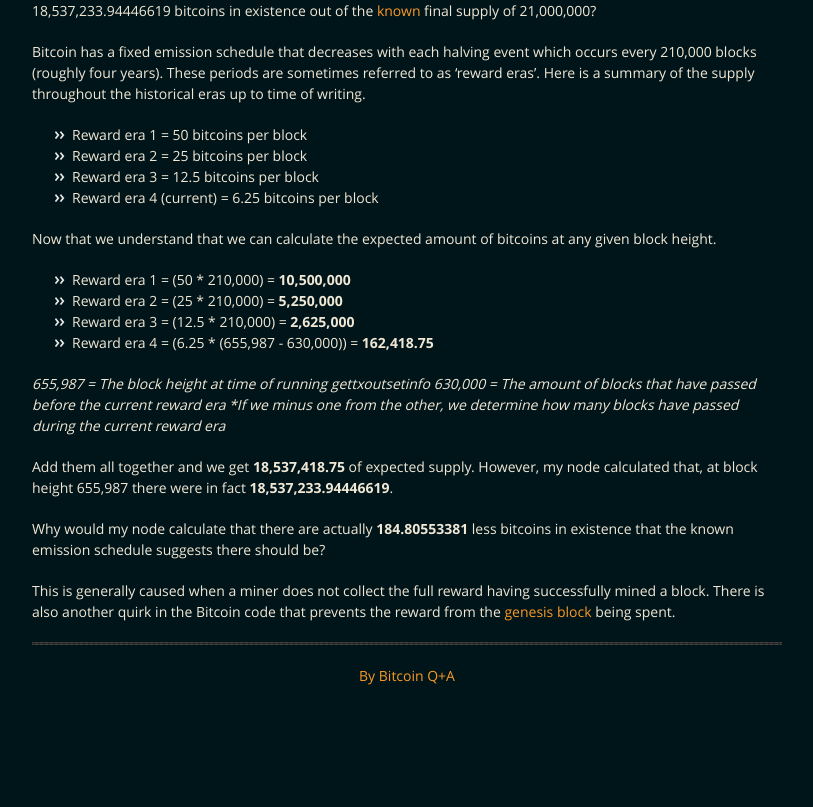
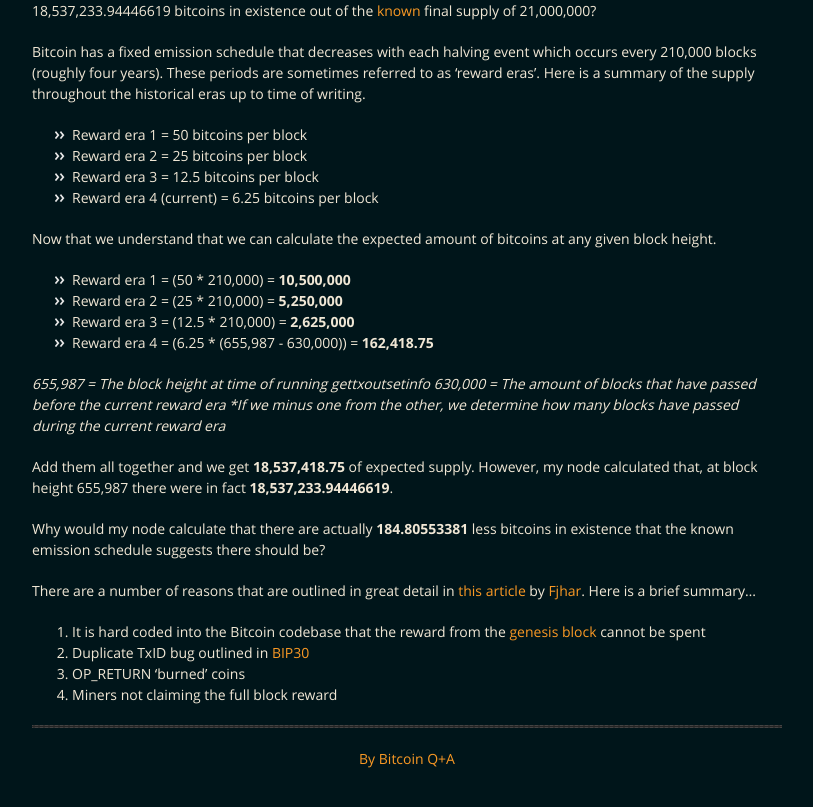
Before and after one commit to BitcoinQnA/verify-supply, a Jekyll site: the page built from index.md, in a window 1280 px wide and 900 px high, scrolled down 1945 px. Shown: the top 807 px of the window, without its empty margins (233-1046 px from the left). Built offline with Jekyll 4.4.1, drawn with Linux system fonts in a browser that asks for light colours.

Commit message:
Update index.md

```diff
--- a/index.md
+++ b/index.md
@@ -94,7 +94,13 @@ Add them all together and we get **18,537,418.75** of expected supply. However,
 
 Why would my node calculate that there are actually **184.80553381** less bitcoins in existence that the known emission schedule suggests there should be?
 
-This is generally caused when a miner does not collect the full reward having successfully mined a block. There is also another quirk in the Bitcoin code that prevents the reward from the [genesis block](https://en.bitcoin.it/wiki/Genesis_block) being spent.
+There are a number of reasons that are outlined in great detail in [this article](https://fjahr.com/posts/where-are-the-coins/) by [Fjhar](https://twitter.com/fjahr). Here is a brief summary...
+
+1. It is hard coded into the Bitcoin codebase that the reward from the [genesis block](https://en.bitcoin.it/wiki/Genesis_block) cannot be spent
+2. Duplicate TxID bug outlined in [BIP30](https://github.com/bitcoin/bips/blob/master/bip-0030.mediawiki)
+3. OP_RETURN 'burned' coins
+4. Miners not claiming the full block reward
+
 
 ***
 
```
